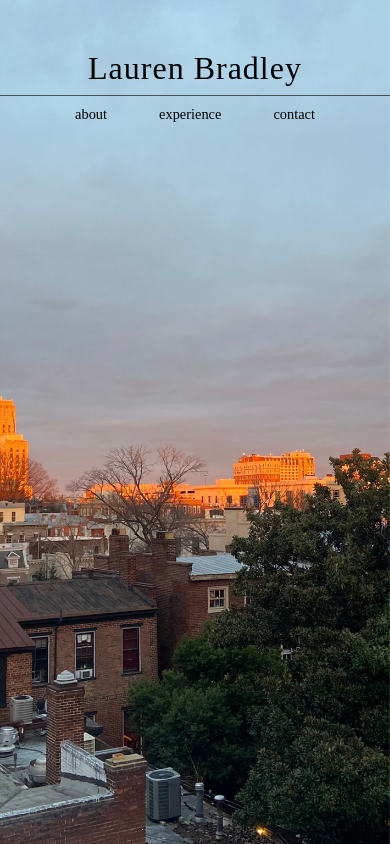
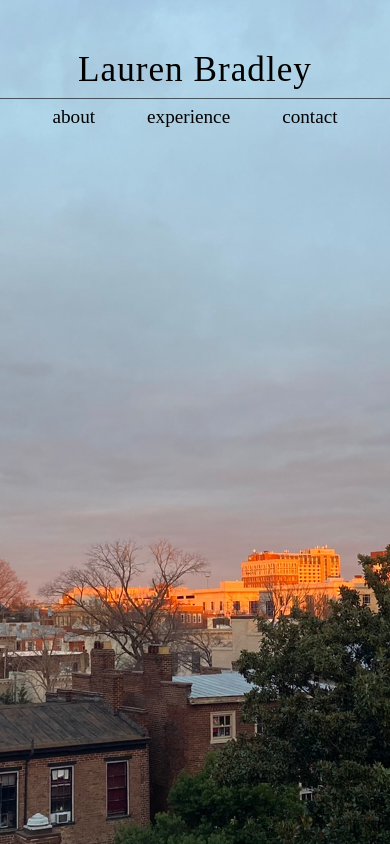
Before and after one commit to laurenbradley54/portfolio, a React (Vite) app: page / in a window 390 px wide. Built offline with nearby package versions, Linux system fonts and the light colour scheme; a web font is replaced by a local one.

Commit message:
Adjusted headers and background image

```diff
--- a/src/App.css
+++ b/src/App.css
@@ -9,16 +9,25 @@ body, html {
 
 .about-section {
   min-height: 100vh;
+  width: 100%;
   background-size: cover;
   background-position: center;
   background-repeat: no-repeat;
   background-attachment: fixed; /* ⬅️ This makes the background stay put */
   position: relative;
-  overflow-x: hidden;
+  /*overflow-x: hidden;*/
   padding-top: 180px;
   display: flex;
   flex-direction: column;
   align-items: center;
+}
+
+@media (max-width: 768px) {
+  .about-section {
+    background-attachment: scroll; /* Fixes iOS background image bugs */
+    background-size: cover;
+    background-position: center center;
+  }
 }
 
 .overlay {
@@ -32,6 +41,7 @@ body, html {
   transition: opacity 0.6s ease-in-out;
   z-index: 1;
 }
+
 
 .overlay.visible {
   opacity: 0.4; /* adjust for stronger fade effect */
@@ -52,7 +62,7 @@ body, html {
   left: 50%;
   transform: translateX(-50%);
   font-weight: 300;
-  font-size: 2.0rem;
+  font-size: 2.2rem;
   color: black;
   z-index: 2;
   letter-spacing: 1px;
@@ -118,7 +128,7 @@ body, html {
   border: none;
   color: black;
   padding: 6px 14px;
-  font-size: 0.9rem;
+  font-size: 1.2rem;
   font-weight: 300;
   font-family: 'Abyssinica SIL', serif;
   cursor: pointer;
```
